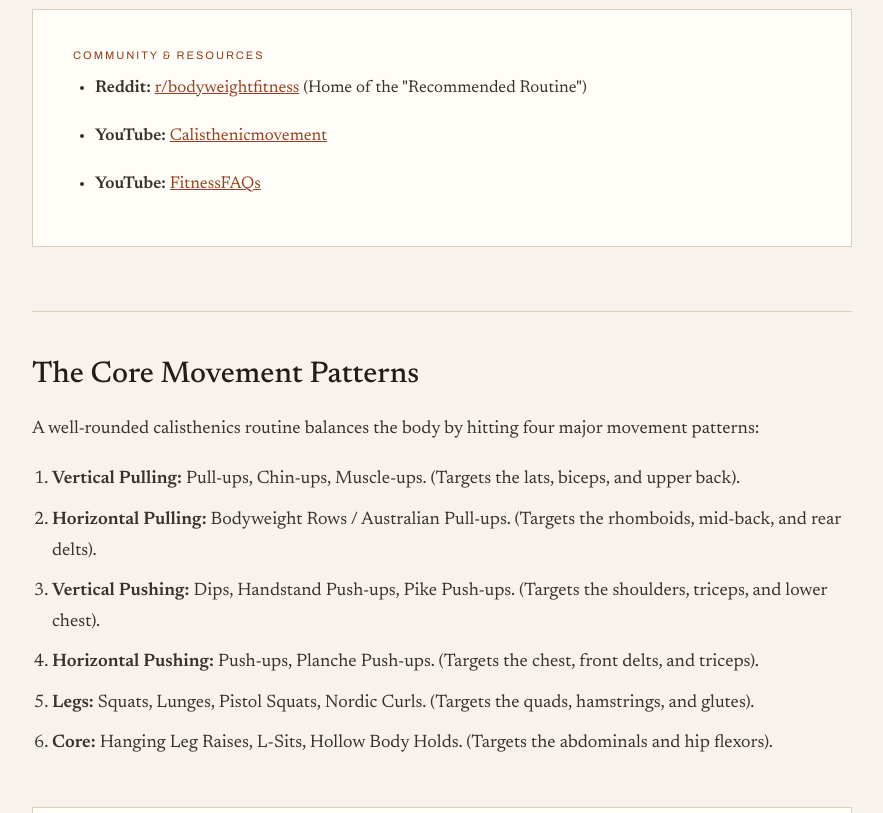
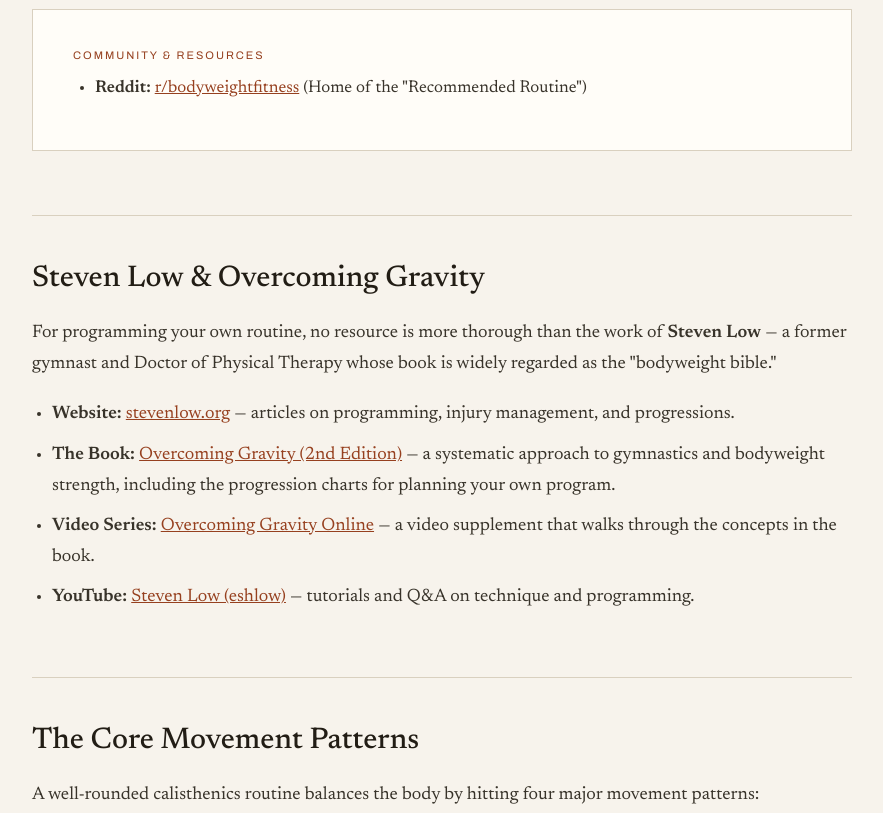
Before and after one commit to prule/strength-guide, a website: page site/calisthenics_workout.html in a window 1280 px wide. Shown: the part 560-1373 px from the top of the page, without its empty margins (38-921 px from the left). Drawn offline with nearby package versions, Linux system fonts and the light colour scheme.

Commit message:
calisthenics

```diff
--- a/site/calisthenics_workout.html
+++ b/site/calisthenics_workout.html
@@ -26,9 +26,15 @@
 <p>However, because you cannot simply &quot;add 5 pounds to the bar,&quot; progression in calisthenics is achieved by manipulating leverage, changing the angle of the exercise, performing unilateral (one-limb) movements, or slowing down the tempo.</p>
 <blockquote><p>Community &amp; Resources</p><ul>
 <li><strong>Reddit:</strong> <a href="https://www.reddit.com/r/bodyweightfitness/">r/bodyweightfitness</a> (Home of the &quot;Recommended Routine&quot;)</li>
-<li><strong>YouTube:</strong> <a href="https://www.youtube.com/user/Calisthenicmovement">Calisthenicmovement</a></li>
-<li><strong>YouTube:</strong> <a href="https://www.youtube.com/user/FitnessFAQs">FitnessFAQs</a></li>
 </ul></blockquote>
+<h2>Steven Low &amp; Overcoming Gravity</h2>
+<p>For programming your own routine, no resource is more thorough than the work of <strong>Steven Low</strong> — a former gymnast and Doctor of Physical Therapy whose book is widely regarded as the &quot;bodyweight bible.&quot;</p>
+<ul>
+<li><strong>Website:</strong> <a href="https://stevenlow.org">stevenlow.org</a> — articles on programming, injury management, and progressions.</li>
+<li><strong>The Book:</strong> <a href="https://stevenlow.org/overcoming-gravity/">Overcoming Gravity (2nd Edition)</a> — a systematic approach to gymnastics and bodyweight strength, including the progression charts for planning your own program.</li>
+<li><strong>Video Series:</strong> <a href="https://stevenlow.org/overcoming-gravity-online-video-series/">Overcoming Gravity Online</a> — a video supplement that walks through the concepts in the book.</li>
+<li><strong>YouTube:</strong> <a href="https://www.youtube.com/user/eshlow">Steven Low (eshlow)</a> — tutorials and Q&amp;A on technique and programming.</li>
+</ul>
 <h2>The Core Movement Patterns</h2>
 <p>A well-rounded calisthenics routine balances the body by hitting four major movement patterns:</p>
 <ol>
```
Also changed, not shown: content/calisthenics_workout.md (+9 -2 lines).
